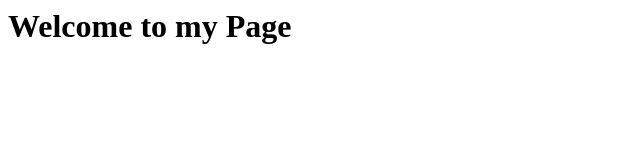
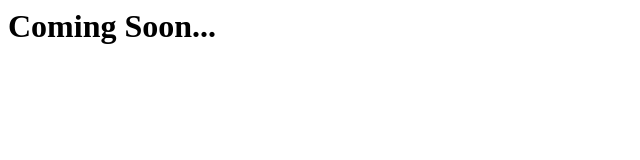
Before and after one commit to ronak3shah1/ronak3shah1.github.io, a plain HTML site: page index.html in a window 1280 px wide. Shown: the whole page, without its empty margins (0-640 px from the left). Drawn offline with Linux system fonts and the light colour scheme.

Commit message:
Update index.html

```diff
--- a/index.html
+++ b/index.html
@@ -1,3 +1,3 @@
 <html>
-  <h1>Welcome to my Page</h1>
+  <h1>Coming Soon...</h1>
 </html>
```
